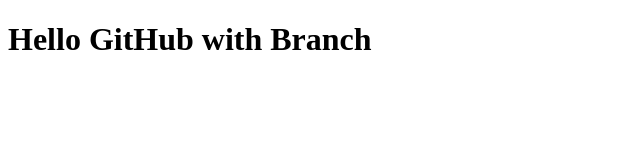
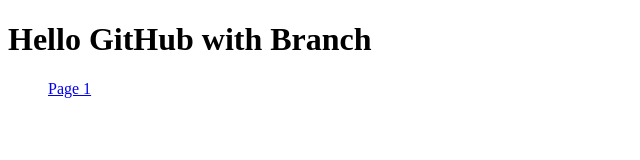
Before and after one commit to netse24/Git_Branch, a plain HTML site: page index.html in a window 1280 px wide. Shown: the full height of the page, 0-640 px from the left. Drawn offline with Linux system fonts and the light colour scheme.

Commit message:
create a link to menu

```diff
--- a/index.html
+++ b/index.html
@@ -9,6 +9,7 @@
 <body>
     <h1> Hello GitHub with Branch </h1>
     <menu>
+        <a href="pages/page1.html">Page 1</a>
 
     </menu>
 </body>
```
